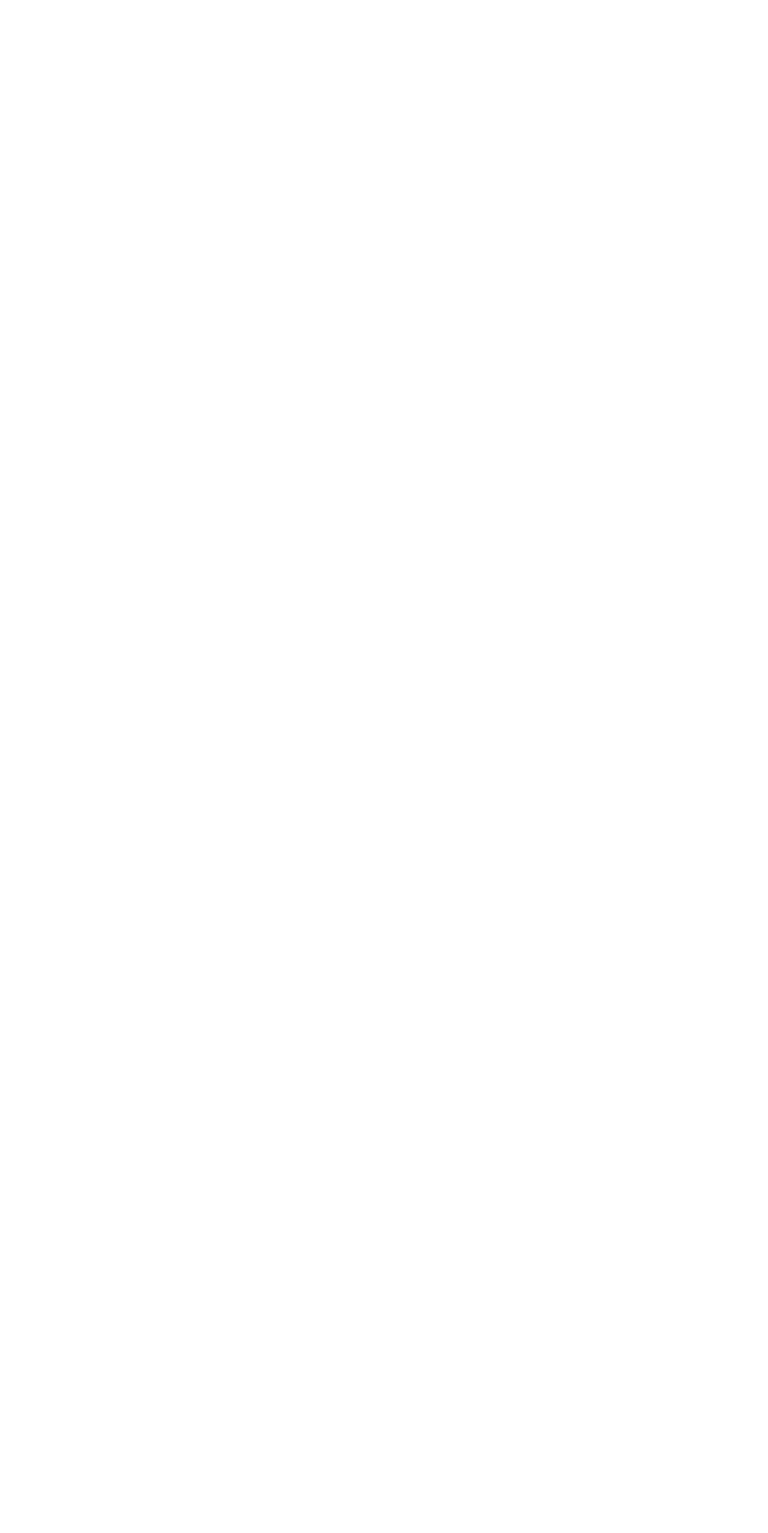
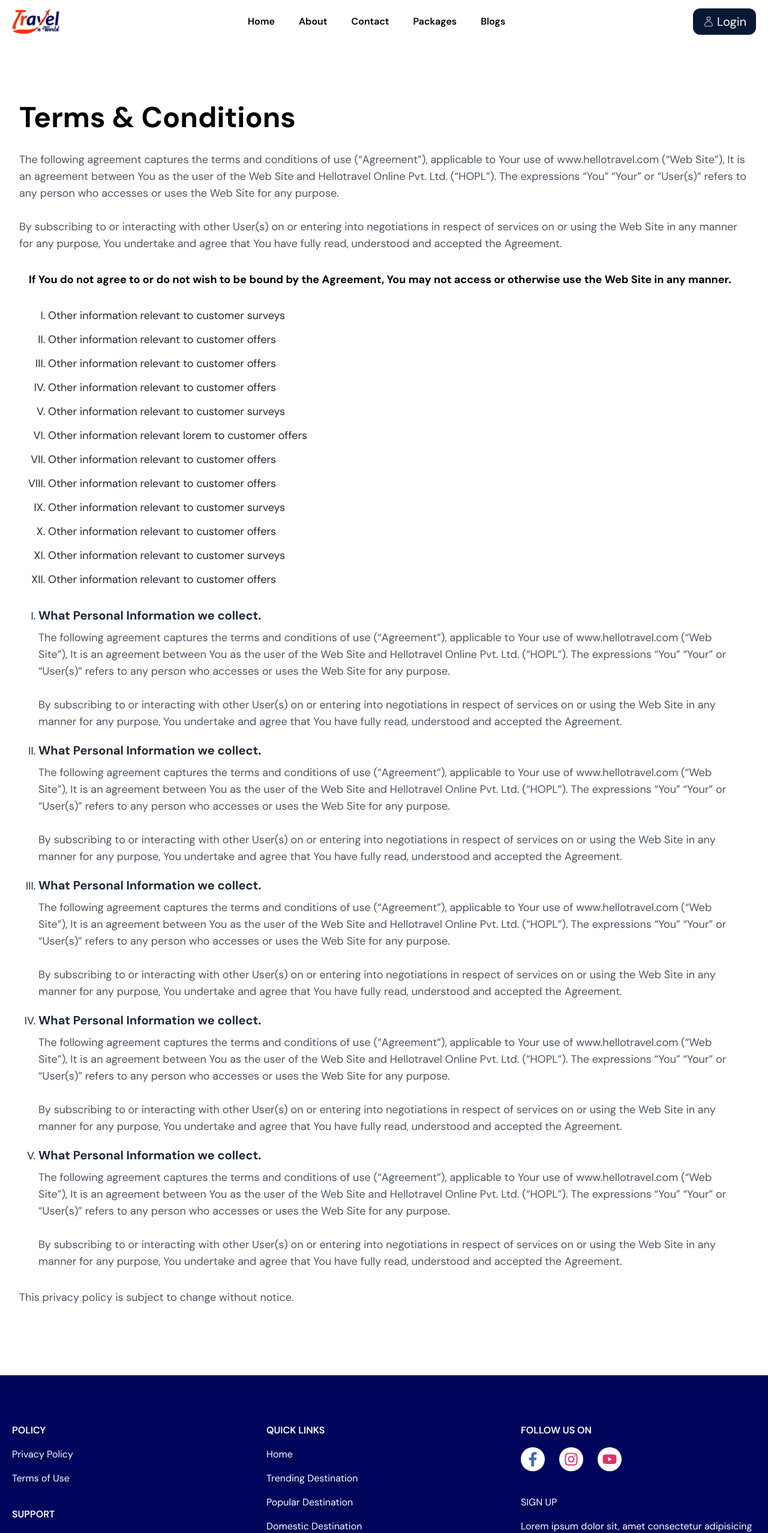
Before and after one commit to NamanRajputXXI/travelnworld, a React (Vite) app in the folder frontend/: page /terms in a window 1280 px wide. Before the commit this address had no page. Shown: the top 2556 px of the page at 60% size. Before the commit the page ends 800 px from the top, so only its background shows below. Built offline with nearby package versions, Linux system fonts and the light colour scheme.

Commit message:
ui:make the Term and condition  page

```diff
--- a/frontend/src/App.jsx
+++ b/frontend/src/App.jsx
@@ -13,12 +13,14 @@ import VerifiedTransport from "./components/home/VerifiedTransport";
 import FreeRegisteredTravelAgents from "./components/home/FreeRegisteredTravelAgents";
 import BlogSection from "./components/home/BlogSection";
 import Testimonial from "./components/home/Testimonial";
-// import AdditionalPages from "./components/privacyPolicy/PrivacyPolicy";
+
+
 
 const App = () => {
   return (
     <>
-    {/* <AdditionalPages/> */}
+
+
       <Navbar />
       <WeddingCarouselTop />
       <Herosection />
--- a/frontend/src/components/global/Footer.jsx
+++ b/frontend/src/components/global/Footer.jsx
@@ -17,9 +17,9 @@ const Footer = () => {
                   </Link>
                 </li>
                 <li className="mb-4">
-                  <a href="#!" className="text-white dark:text-neutral-200">
+                  <Link to ="/terms" className="text-white dark:text-neutral-200">
                     Terms of Use
-                  </a>
+                  </Link>
                 </li>
               </ul>
             </div>
--- /dev/null
+++ b/frontend/src/components/terms/TermsPage.jsx
@@ -0,0 +1,87 @@
+import React from "react";
+
+const TermsPage = () => {
+  return (
+    <div className="flex justify-center  px-3 sm:py-20">
+      <div className="max-w-7xl  py-5 px-5">
+        <h1 className="text-3xl sm:text-4xl md:text-5xl font-bold mb-8 text-start">
+          Terms & Conditions
+        </h1>
+
+        <p className="mb-8 text-base sm:text-lg text-gray-600">
+          The following agreement captures the terms and conditions of use (“Agreement”), applicable to Your use of www.hellotravel.com (“Web Site”), It is an agreement between You as the user of the Web Site and Hellotravel Online Pvt. Ltd. (“HOPL”). The expressions “You” “Your” or “User(s)” refers to any person who accesses or uses the Web Site for any purpose.
+          <br/><br/>
+          By subscribing to or interacting with other User(s) on or entering into negotiations in respect of services on or using the Web Site in any manner for any purpose, You undertake and agree that You have fully read, understood and accepted the Agreement.
+        </p>
+
+        <h2 className="text-base sm:text-lg font-bold mb-8 text-start px-4">
+          If You do not agree to or do not wish to be bound by the Agreement, You may not access or otherwise use the Web Site in any manner.
+        </h2>
+
+        <ol className="list-[upper-roman] mb-8 text-base sm:text-lg text-gray-800 space-y-2 sm:space-y-3 max-w-7xl px-10 lg:px-12 sm:px-5">
+          <li>Other information relevant to customer surveys</li>
+          <li>Other information relevant to customer offers</li>
+          <li>Other information relevant to customer offers</li>
+          <li>Other information relevant to customer offers</li>
+          <li>Other information relevant to customer surveys</li>
+          <li>Other information relevant lorem to customer offers</li>
+          <li>Other information relevant to customer offers</li>
+          <li>Other information relevant to customer offers</li>
+          <li>Other information relevant to customer surveys</li>
+          <li>Other information relevant to customer offers</li>
+          <li>Other information relevant to customer surveys</li>
+          <li>Other information relevant to customer offers</li>
+        </ol>
+
+        <ol className="list-[upper-roman] mb-8 text-base sm:text-lg text-gray-800 space-y-5 px-10 md:px-8 sm:px-5">
+          <li>
+            <span className="text-lg sm:text-xl font-bold">What Personal Information we collect.</span>
+            <p className="mt-2 text-gray-600">
+              The following agreement captures the terms and conditions of use (“Agreement”), applicable to Your use of www.hellotravel.com (“Web Site”), It is an agreement between You as the user of the Web Site and Hellotravel Online Pvt. Ltd. (“HOPL”). The expressions “You” “Your” or “User(s)” refers to any person who accesses or uses the Web Site for any purpose.
+              <br/><br/>
+              By subscribing to or interacting with other User(s) on or entering into negotiations in respect of services on or using the Web Site in any manner for any purpose, You undertake and agree that You have fully read, understood and accepted the Agreement.
+            </p>
+          </li>
+          <li>
+            <span className="text-lg sm:text-xl font-bold">What Personal Information we collect.</span>
+            <p className="mt-2 text-gray-600">
+              The following agreement captures the terms and conditions of use (“Agreement”), applicable to Your use of www.hellotravel.com (“Web Site”), It is an agreement between You as the user of the Web Site and Hellotravel Online Pvt. Ltd. (“HOPL”). The expressions “You” “Your” or “User(s)” refers to any person who accesses or uses the Web Site for any purpose.
+              <br/><br/>
+              By subscribing to or interacting with other User(s) on or entering into negotiations in respect of services on or using the Web Site in any manner for any purpose, You undertake and agree that You have fully read, understood and accepted the Agreement.
+            </p>
+          </li>
+          <li>
+            <span className="text-lg sm:text-xl font-bold">What Personal Information we collect.</span>
+            <p className="mt-2 text-gray-600">
+              The following agreement captures the terms and conditions of use (“Agreement”), applicable to Your use of www.hellotravel.com (“Web Site”), It is an agreement between You as the user of the Web Site and Hellotravel Online Pvt. Ltd. (“HOPL”). The expressions “You” “Your” or “User(s)” refers to any person who accesses or uses the Web Site for any purpose.
+              <br/><br/>
+              By subscribing to or interacting with other User(s) on or entering into negotiations in respect of services on or using the Web Site in any manner for any purpose, You undertake and agree that You have fully read, understood and accepted the Agreement.
+            </p>
+          </li>
+          <li>
+            <span className="text-lg sm:text-xl font-bold">What Personal Information we collect.</span>
+            <p className="mt-2 text-gray-600">
+              The following agreement captures the terms and conditions of use (“Agreement”), applicable to Your use of www.hellotravel.com (“Web Site”), It is an agreement between You as the user of the Web Site and Hellotravel Online Pvt. Ltd. (“HOPL”). The expressions “You” “Your” or “User(s)” refers to any person who accesses or uses the Web Site for any purpose.
+              <br/><br/>
+              By subscribing to or interacting with other User(s) on or entering into negotiations in respect of services on or using the Web Site in any manner for any purpose, You undertake and agree that You have fully read, understood and accepted the Agreement.
+            </p>
+          </li>
+          <li>
+            <span className="text-lg sm:text-xl font-bold">What Personal Information we collect.</span>
+            <p className="mt-2 text-gray-600">
+              The following agreement captures the terms and conditions of use (“Agreement”), applicable to Your use of www.hellotravel.com (“Web Site”), It is an agreement between You as the user of the Web Site and Hellotravel Online Pvt. Ltd. (“HOPL”). The expressions “You” “Your” or “User(s)” refers to any person who accesses or uses the Web Site for any purpose.
+              <br/><br/>
+              By subscribing to or interacting with other User(s) on or entering into negotiations in respect of services on or using the Web Site in any manner for any purpose, You undertake and agree that You have fully read, understood and accepted the Agreement.
+            </p>
+          </li>
+        </ol>
+
+        <p className="mb-4 text-base sm:text-lg text-gray-600">
+          This privacy policy is subject to change without notice.
+        </p>
+      </div>
+    </div>
+  );
+};
+
+export default TermsPage;
--- a/frontend/src/main.jsx
+++ b/frontend/src/main.jsx
@@ -11,6 +11,7 @@ import Blogs from "./pages/Blogs.jsx";
 import Packages from "./pages/Packages.jsx";
 import Testimonials from "./pages/Testimonials.jsx";
 import PrivacyPolicyPage from "./pages/PrivacyPolicyPage.jsx";
+import TermandconditionPage from "./pages/TermandconditionPage.jsx";
 
 ReactDOM.createRoot(document.getElementById("root")).render(
   <React.StrictMode>
@@ -28,6 +29,7 @@ ReactDOM.createRoot(document.getElementById("root")).render(
           <Route path="/packages" element={<Packages />} />
           <Route path="/testimonails" element={<Testimonials />} />
           <Route path="/privacyPolicy" element={<PrivacyPolicyPage/>} />
+          <Route path="/terms" element={<TermandconditionPage/>} />
         </Routes>
       </div>
     </BrowserRouter>
--- /dev/null
+++ b/frontend/src/pages/TermandconditionPage.jsx
@@ -0,0 +1,17 @@
+import React from "react";
+import Navbar from "../components/global/Navbar";
+import Footer from "../components/global/Footer";
+
+import TermsPage from "../components/terms/TermsPage";
+
+const TermandconditionPage = () => {
+  return (
+    <>
+      <Navbar />
+      <TermsPage />
+      <Footer />
+    </>
+  );
+};
+
+export default TermandconditionPage;
```
